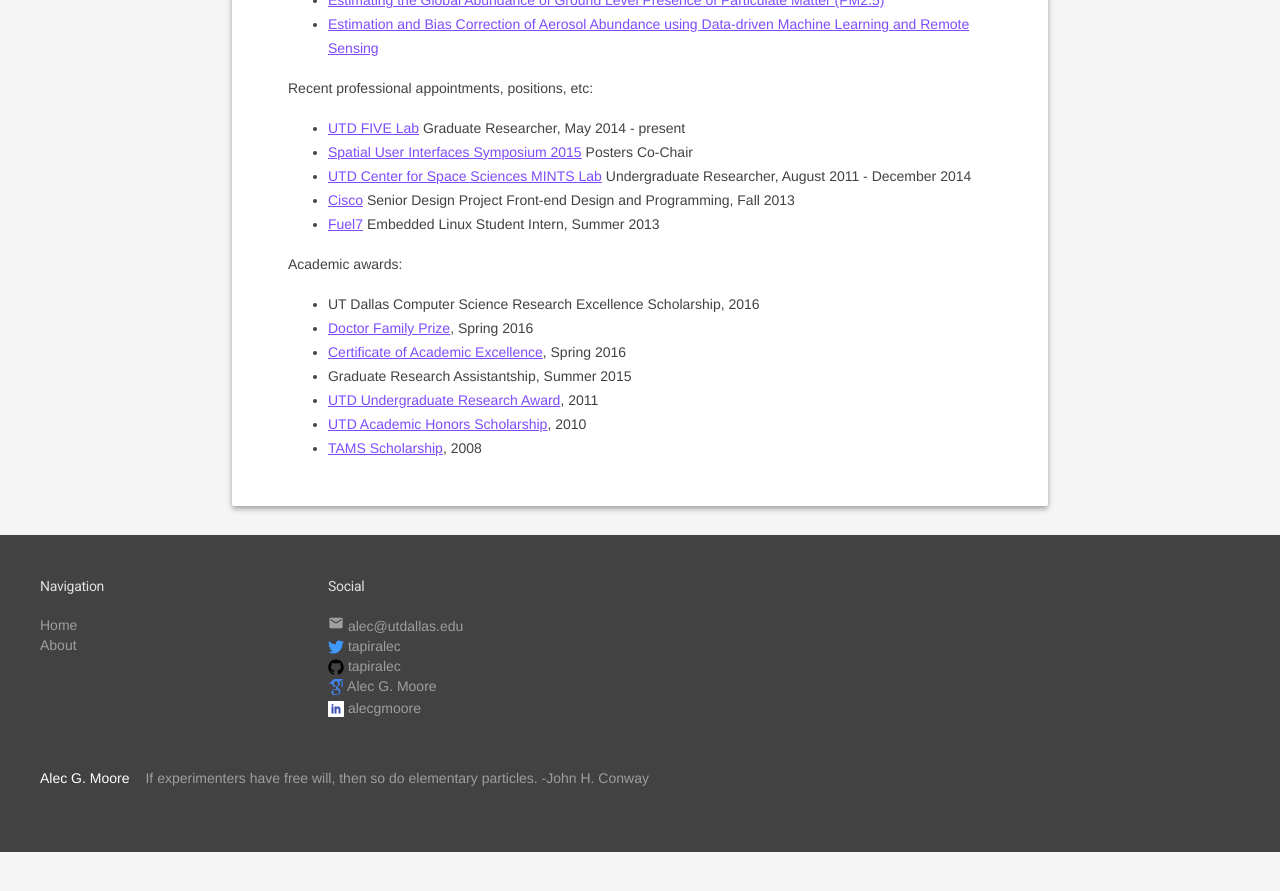
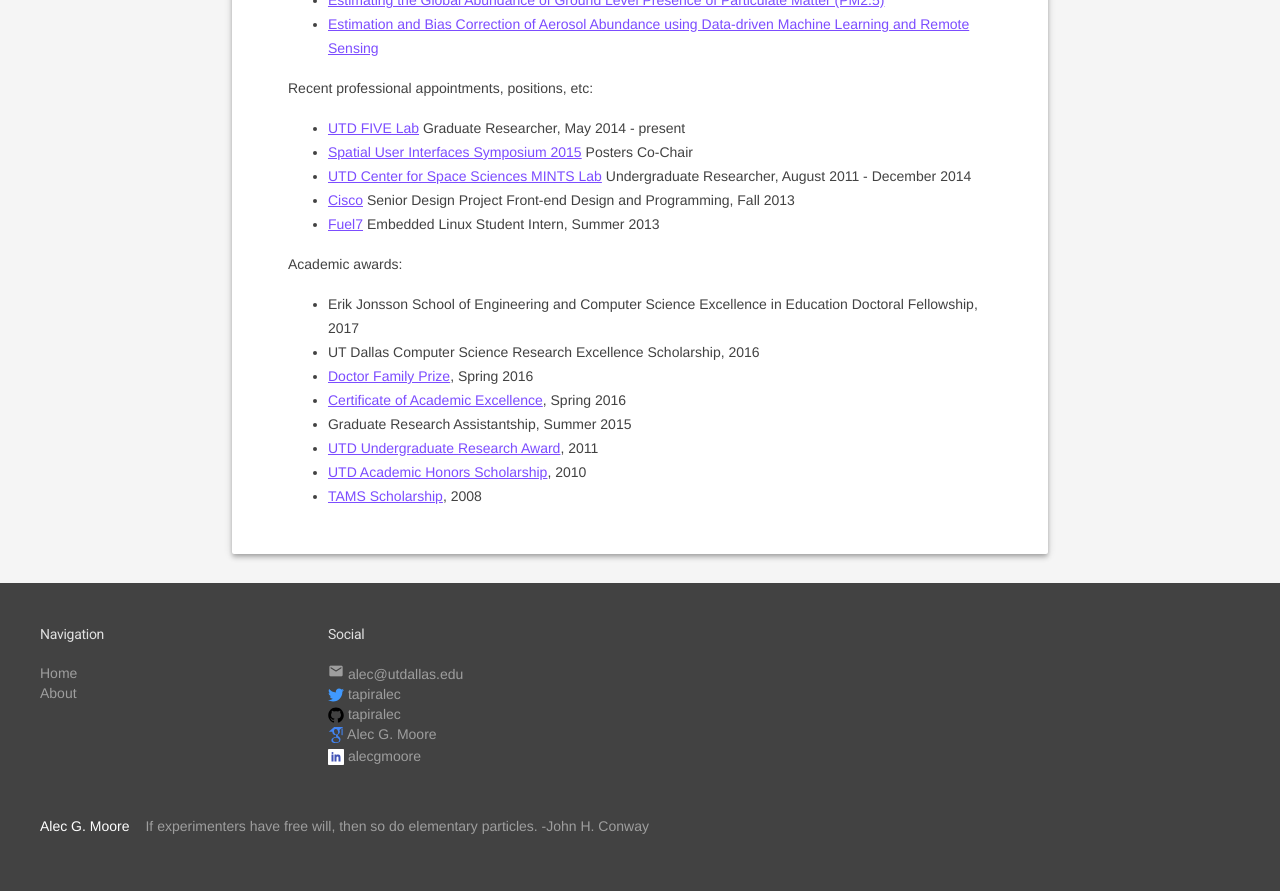
Before and after one commit to tapiralec/tapiralec.github.io, a Jekyll site: the page built from about.html, in a window 1280 px wide and 900 px high, scrolled down 593 px. Shown: the top 891 px of the window. Built offline with Jekyll 4.4.1, drawn with Linux system fonts in a browser that asks for light colours; before the commit the page ends 1445 px from its top, so only the background shows below that.

Commit message:
added excellence in education fellowship

```diff
--- a/about.html
+++ b/about.html
@@ -45,9 +45,10 @@ permalink: /about/
 	  <p>
 	    Academic awards:
 	    <ul>
-            <li>UT Dallas Computer Science Research Excellence Scholarship, 2016</li>
+        <li>Erik Jonsson School of Engineering and Computer Science Excellence in Education Doctoral Fellowship, 2017</li>
+        <li>UT Dallas Computer Science Research Excellence Scholarship, 2016</li>
 	    <li><a href="http://cs.utdallas.edu/spring-2016-graduation/">Doctor Family Prize</a>, Spring 2016</li>
-            <li><a href="http://cs.utdallas.edu/spring-2016-graduation/">Certificate of Academic Excellence</a>, Spring 2016</li>
+        <li><a href="http://cs.utdallas.edu/spring-2016-graduation/">Certificate of Academic Excellence</a>, Spring 2016</li>
 	    <li>Graduate Research Assistantship, Summer 2015</li>
 	    <li><a href="http://www.utdallas.edu/news/2011/11/17-14091_Research-Scholar-Grants-Awarded-to-69-Undergrads_article.html">UTD Undergraduate Research Award</a>, 2011</li>
 	    <li><a href="http://oue.utdallas.edu/aes/">UTD Academic Honors Scholarship</a>, 2010</li>
```
